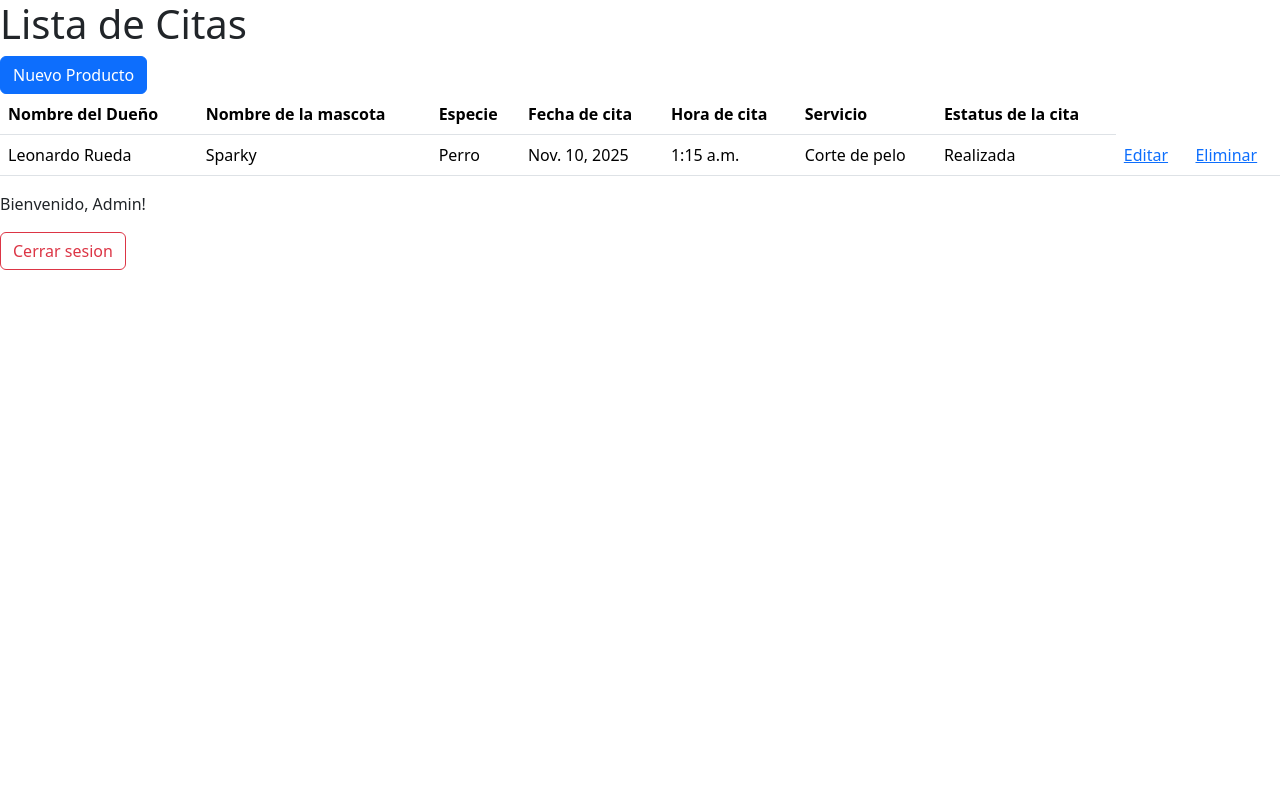
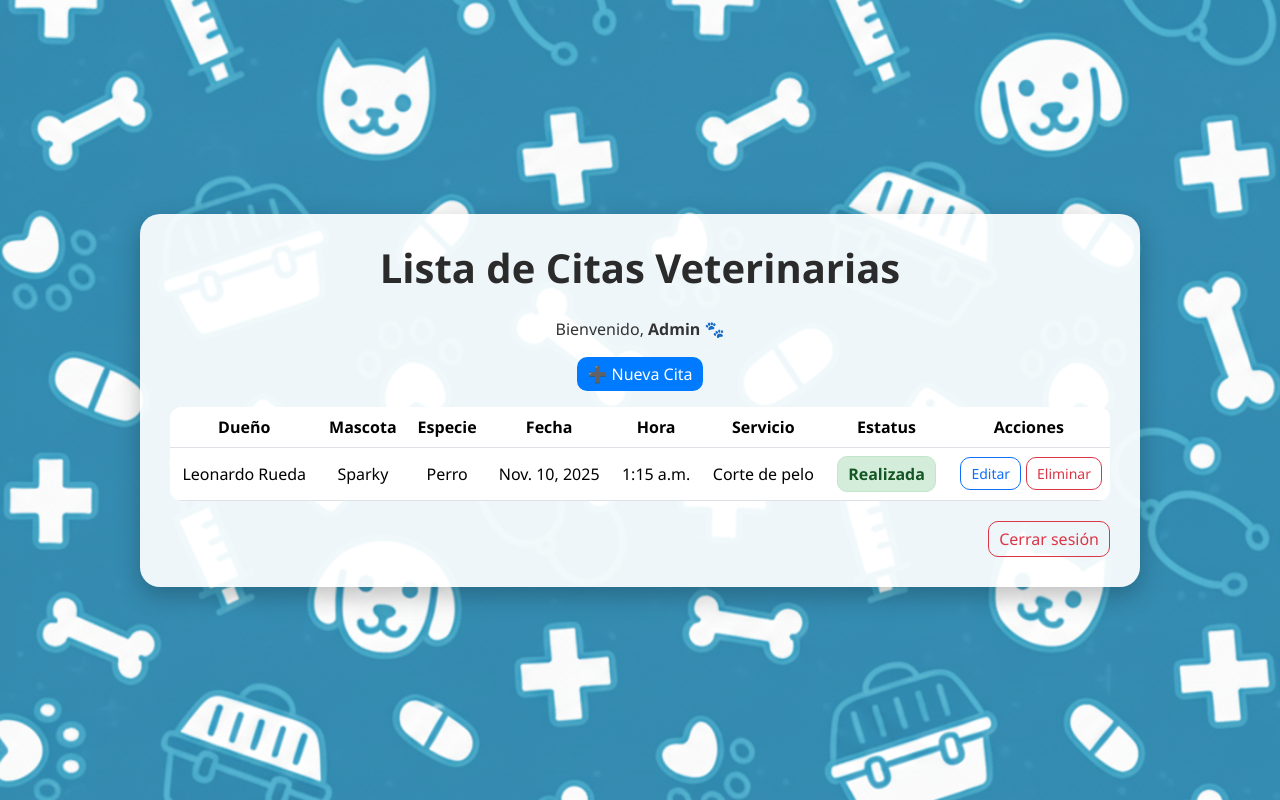
Before and after one commit to Robs115/PIA-WEBDEV, a Django app: page /listar/ in a window 1280 px wide. Run offline with Django 5.2, Linux system fonts and the light colour scheme; a user stored in the database is signed in; data comes from the database, SQL or seed files in the repository; both versions use the stored data as it was after the commit.

Commit message:
mejorado estilo de listar

```diff
--- /dev/null
+++ b/veterinaria/app/static/css/listar.css
@@ -0,0 +1,88 @@
+
+body {
+    background-image: url('/static/img/FondoListar.png'); /* Cambia la ruta */
+    background-size: cover;
+    background-position: center;
+    background-attachment: fixed;
+    height: 100vh;
+    display: flex;
+    align-items: center;
+    justify-content: center;
+    color: #333;
+    font-family: 'Segoe UI', sans-serif;
+}
+.content {
+    background: rgba(255, 255, 255, 0.92);
+    padding: 30px;
+    border-radius: 20px;
+    box-shadow: 0 8px 25px rgba(0, 0, 0, 0.25);
+    width: 90%;
+    max-width: 1000px;
+    text-align: center;
+}
+h1 {
+    font-weight: bold;
+    color: #2b2b2b;
+    margin-bottom: 25px;
+}
+table {
+    background-color: white;
+    border-radius: 12px;
+    overflow: hidden;
+}
+th {
+    background-color: #007bff;
+    color: white;
+    text-align: center;
+}
+td {
+    vertical-align: middle;
+    text-align: center;
+}
+.estatus {
+    font-weight: bold;
+    border-radius: 10px;
+    padding: 5px 12px;
+    display: inline-block;
+}
+
+.estatus.pendiente {
+    background-color: #fff3cd;
+    color: #856404;
+    border: 1px solid #ffeeba;
+}
+
+.estatus.realizada {
+    background-color: #d4edda;
+    color: #155724;
+    border: 1px solid #c3e6cb;
+}
+.estatus.cancelada {
+    background-color: #f8d7da;
+    color: #721c24;
+    border: 1px solid #f5c6cb;
+}
+
+.btn {
+    border-radius: 10px;
+    padding: 5px 10px;
+}
+.btn-primary {
+    background-color: #007bff;
+    border: none;
+}
+.btn-outline-danger {
+    float: right;
+    border-radius: 10px;
+}
+.estatus {
+    font-weight: bold;
+    color: #856404;
+    background-color: #fff3cd;
+    border-radius: 10px;
+    padding: 5px 10px;
+}
+.footer {
+    margin-top: 20px;
+    font-size: 15px;
+}
--- a/veterinaria/app/templates/crear.html
+++ b/veterinaria/app/templates/crear.html
@@ -68,6 +68,7 @@
             <select name="estatus_cita" id="estatus_cita" class="form-select">
             <option value="Pendiente" selected>Pendiente</option>
             <option value="Realizada">Realizada</option>
+            <option value="Cancelado">Cancelada</option>
             </select>
         </div>
 
--- a/veterinaria/app/templates/editar.html
+++ b/veterinaria/app/templates/editar.html
@@ -53,6 +53,7 @@
             <select name="estatus_cita" id="estatus_cita" class="form-select" >
                 <option value="Pendiente" {% if cita_veterinaria.estatus_cita == 'Pendiente' %}selected{% endif %}>Pendiente</option>
                 <option value="Realizada" {% if cita_veterinaria.estatus_cita == 'Realizada' %}selected{% endif %}>Realizada</option>
+                <option value="Cancelada" {% if cita_veterinaria.estatus_cita == 'Cancelado' %}selected{% endif %}>Cancelada</option>
             </select>
         </div>
 
--- a/veterinaria/app/templates/listar.html
+++ b/veterinaria/app/templates/listar.html
@@ -1,25 +1,33 @@
+{% load static %}
 <!DOCTYPE html>
 <html lang="es">
 <head>
     <meta charset="UTF-8">
     <meta name="viewport" content="width=device-width, initial-scale=1.0">
-    <title>Lista de Productos</title>
-    <link href="https://cdn.jsdelivr.net/npm/bootstrap@5.3.8/dist/css/bootstrap.min.css" rel="stylesheet" integrity="sha384-sRIl4kxILFvY47J16cr9ZwB07vP4J8+LH7qKQnuqkuIAvNWLzeN8tE5YBujZqJLB" crossorigin="anonymous">
+    <title>Lista de Citas Veterinarias</title>
+    <link href="https://cdn.jsdelivr.net/npm/bootstrap@5.3.8/dist/css/bootstrap.min.css" rel="stylesheet">
+    <link rel="stylesheet" href="{% static 'css/listar.css' %}">
 </head>
 <body>
-    <h1>Lista de Citas</h1>
-    <a class="btn btn-primary" href="{% url 'crear' %}">Nuevo Producto</a>
-    <table class="table">
+    <div class="content">
+        <h1>Lista de Citas Veterinarias</h1>
+        <p>Bienvenido, <b>{{ user.username }}</b> 🐾</p>
+        <a class="btn btn-primary mb-3" href="{% url 'crear' %}">➕ Nueva Cita</a>
+
+        <table class="table table-hover align-middle">
+            <thead>
                 <tr>
-            <th>Nombre del Dueño</th>
-            <th>Nombre de la mascota</th>
+                    <th>Dueño</th>
+                    <th>Mascota</th>
                     <th>Especie</th>
-            <th>Fecha de cita</th>
-            <th>Hora de cita</th>
+                    <th>Fecha</th>
+                    <th>Hora</th>
                     <th>Servicio</th>
-            <th>Estatus de la cita</th>
+                    <th>Estatus</th>
+                    <th>Acciones</th>
                 </tr>
-
+            </thead>
+            <tbody>
                 {% for cita in citas %}
                 <tr>
                     <td>{{ cita.nombre_dueño }}</td>
@@ -28,24 +36,34 @@
                     <td>{{ cita.fecha_cita }}</td>
                     <td>{{ cita.hora_cita }}</td>
                     <td>{{ cita.servicio }}</td>
-            <td>{{ cita.estatus_cita }}</td>
-            <td><a href="{% url 'editar' cita.id %}">Editar</a></td>
                     <td>
-                {% if perms.app.delete_citaveterinaria %}
-                <a href="{% url 'eliminar' cita.id %}">Eliminar</a>
+                        {% if cita.estatus_cita == "Pendiente" %}
+                            <span class="estatus pendiente">{{ cita.estatus_cita }}</span>
+                        {% elif cita.estatus_cita == "Realizada" %}
+                            <span class="estatus realizada">{{ cita.estatus_cita }}</span>
+                        {% elif cita.estatus_cita == "Cancelada" %}
+                            <span class="estatus cancelada">{{ cita.estatus_cita }}</span>
+                        {% else %}
+                            <span class="estatus">{{ cita.estatus_cita }}</span>
                         {% endif %}
                     </td>
-
+                    <td>
+                        <a href="{% url 'editar' cita.id %}" class="btn btn-sm btn-outline-primary">Editar</a>
+                        {% if perms.app.delete_citaveterinaria %}
+                        <a href="{% url 'eliminar' cita.id %}" class="btn btn-sm btn-outline-danger">Eliminar</a>
+                        {% endif %}
+                    </td>
                 </tr>
                 {% endfor %}
-
+            </tbody>
         </table>
 
-    <p>Bienvenido, {{ user.username }}!</p>
+        <div class="footer">
             <form method="post" action="{% url 'logout' %}">
                 {% csrf_token %}
-        <button type="submit" class="btn btn-outline-danger">Cerrar sesion</button>
+                <button type="submit" class="btn btn-outline-danger">Cerrar sesión</button>
             </form>
-
+        </div>
+    </div>
 </body>
 </html>
```
Also changed, not shown: veterinaria/app/static/img/FondoListar.png (added), veterinaria/db.sqlite3. Lines whose indentation alone changed are shown as unchanged.
